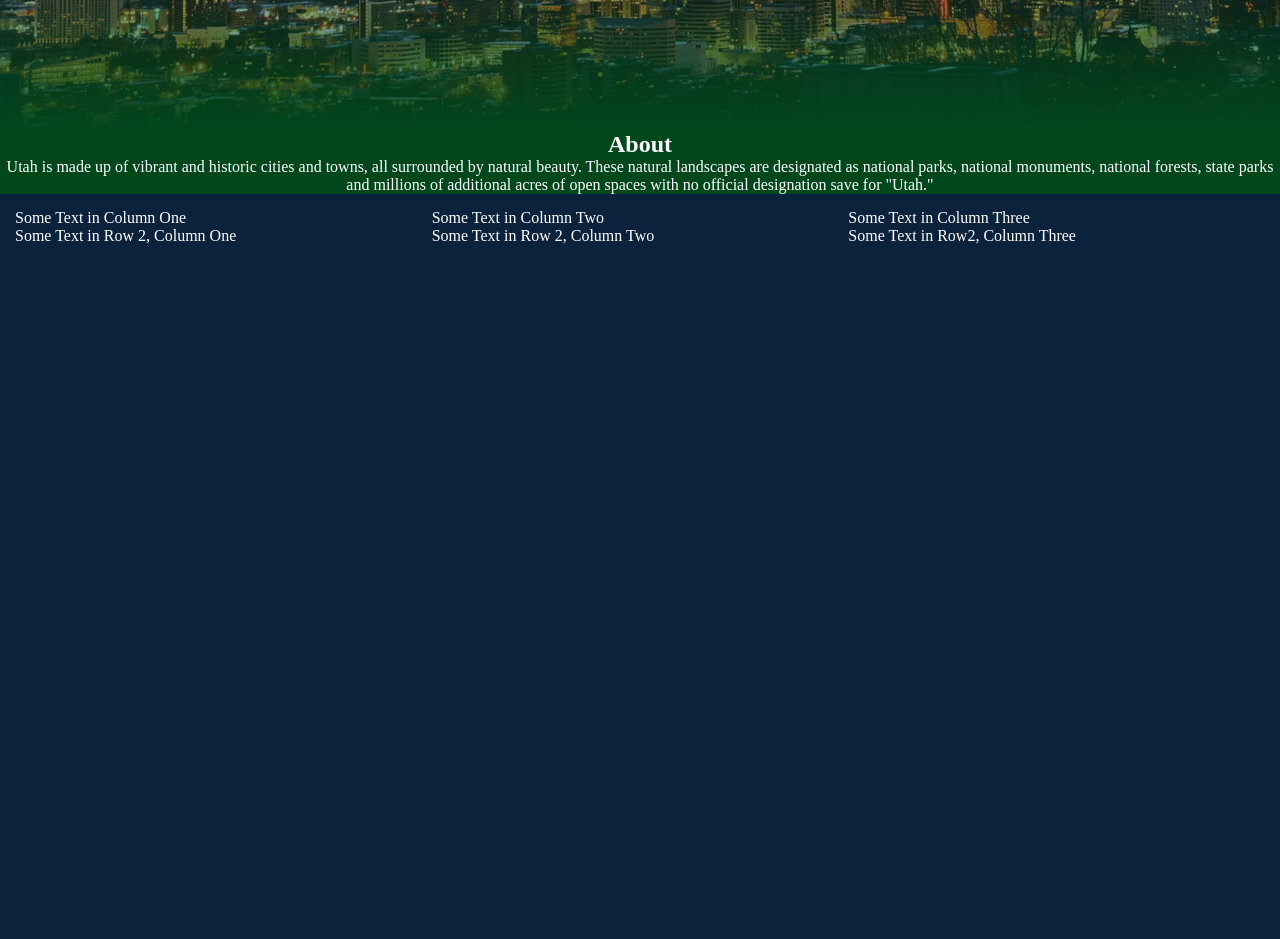
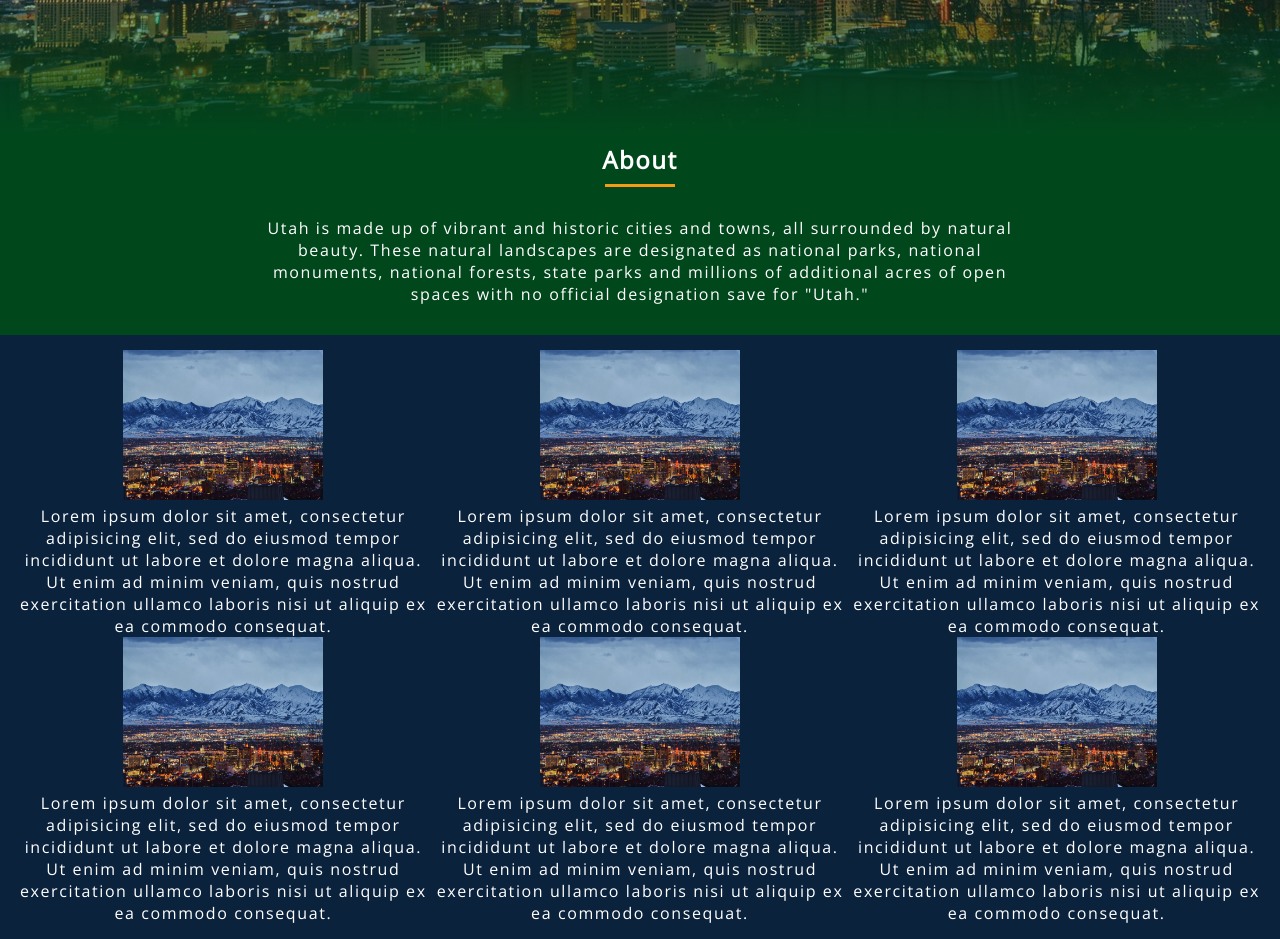
Before and after one commit to ChandlerWhite/chandlerwhite.github.io-utah-project, a plain HTML site: page index.html in a window 1280 px wide. Shown: the part 640-1579 px from the top of the page. Before the commit the page ends 900 px from the top, so only its background shows below. Drawn offline with nearby package versions, Linux system fonts and the light colour scheme.

Commit message:
Added about section and google fonts

```diff
--- a/index.html
+++ b/index.html
@@ -4,6 +4,7 @@
 		<title>Utah &#124; Life Elevated</title>
 		<meta charset="utf-8">
 		<meta name="viewport" content="width=device-width, initial-scale=1, shrink-to-fit=no">
+		<link href="https://fonts.googleapis.com/css?family=Open+Sans|Vollkorn:900" rel="stylesheet">
 		<link rel="stylesheet" type="text/css" href="style.css">
 	</head>
 	<body id="home">
@@ -12,58 +13,86 @@
 				<a href="#home"><li>Home</li></a>
 				<a href="#about"><li>About</li></a>
 				<a href="#touring"><li>Touring</li></a>
-				<a><li>Contact</li></a>
+				<a href="#contact"><li>Contact</li></a>
 			</ul>
-		</nav>
+		</nav> <!-- End Nav -->
 		<header class="main-header">
 			<div class="main-header-op">
 				<div class="slogan">
-					<h1>Utah<br>Life Elevated</h1>
-					<a href="#" class="call-to-action">Learn More</a>
+					<h1><span><a href="#home">Utah</a></span><br>Life Elevated</h1>
+					<a href="#about" class="call-to-action">Learn More</a>
 				</div>
 			</div>
-		</header>
+		</header> <!-- End Header -->
 		<section id="about" class="about-bar">
 			<h2>About</h2>
+			<hr>
 			<p>Utah is made up of vibrant and historic cities and towns, all surrounded by natural beauty. These natural landscapes are designated as national parks, national monuments, national forests, state parks and millions of additional acres of open spaces with no official designation save for "Utah."</p>
-		</section>
+		</section> <!-- End About Bar -->
 		<section id="touring">
 			<div class='tour-wrapper'>
 				<div class='row'> <!-- Row 1 -->
 					<div class='column'>
-					  	<div class='orange-column'>
-					    Some Text in Column One
+					  	<div class='tour-img'>
+					    	<img src="img/main-background.jpg">
 					  	</div>
+					  	<p>Lorem ipsum dolor sit amet, consectetur adipisicing elit, sed do eiusmod
+					  	tempor incididunt ut labore et dolore magna aliqua. Ut enim ad minim veniam,
+					  	quis nostrud exercitation ullamco laboris nisi ut aliquip ex ea commodo
+					  	consequat.</p>
 					</div>
 					<div class='column'>
-					  	<div class='blue-column'>
-					    Some Text in Column Two
+					  	<div class='tour-img'>
+					    	<img src="img/main-background.jpg">
 					  	</div>
+					  	<p>Lorem ipsum dolor sit amet, consectetur adipisicing elit, sed do eiusmod
+					  	tempor incididunt ut labore et dolore magna aliqua. Ut enim ad minim veniam,
+					  	quis nostrud exercitation ullamco laboris nisi ut aliquip ex ea commodo
+					  	consequat.</p>
 					</div>
 					<div class='column'>
-					  	<div class='green-column'>
-					    Some Text in Column Three
+					  	<div class='tour-img'>
+					    	<img src="img/main-background.jpg">
 					  	</div>
+					  	<p>Lorem ipsum dolor sit amet, consectetur adipisicing elit, sed do eiusmod
+					  	tempor incididunt ut labore et dolore magna aliqua. Ut enim ad minim veniam,
+					  	quis nostrud exercitation ullamco laboris nisi ut aliquip ex ea commodo
+					  	consequat.</p>
 					</div>
-				</div>
+				</div> <!-- End Row 1 -->
 				<div class='row'> <!-- Row 2 -->
 					<div class='column'>
-					  <div class='green-column'>
-					    Some Text in Row 2, Column One
-					  </div>
+					  <div class='tour-img'>
+					    	<img src="img/main-background.jpg">
+					  	</div>
+					  	<p>Lorem ipsum dolor sit amet, consectetur adipisicing elit, sed do eiusmod
+					  	tempor incididunt ut labore et dolore magna aliqua. Ut enim ad minim veniam,
+					  	quis nostrud exercitation ullamco laboris nisi ut aliquip ex ea commodo
+					  	consequat.</p>
 					</div>
 					<div class='column'>
-					  <div class='orange-column'>
-					    Some Text in Row 2, Column Two
-					  </div>
+					  <div class='tour-img'>
+					    	<img src="img/main-background.jpg">
+					  	</div>
+					  	<p>Lorem ipsum dolor sit amet, consectetur adipisicing elit, sed do eiusmod
+					  	tempor incididunt ut labore et dolore magna aliqua. Ut enim ad minim veniam,
+					  	quis nostrud exercitation ullamco laboris nisi ut aliquip ex ea commodo
+					  	consequat.</p>
 					</div>
 					<div class='column'>
-					  <div class='blue-column'>
-					    Some Text in Row2, Column Three
-					  </div>
+					  <div class='tour-img'>
+					    	<img src="img/main-background.jpg">
+					  	</div>
+					  	<p>Lorem ipsum dolor sit amet, consectetur adipisicing elit, sed do eiusmod
+					  	tempor incididunt ut labore et dolore magna aliqua. Ut enim ad minim veniam,
+					  	quis nostrud exercitation ullamco laboris nisi ut aliquip ex ea commodo
+					  	consequat.</p>
 					</div>
-				</div>
+				</div> <!-- End Row 2 -->
 			</div>
-		</section>
+		</section> <!-- End Touring Section -->
+		<footer id="contact">
+
+		</footer>
 	</body>
 </html>
--- a/style.css
+++ b/style.css
@@ -17,6 +17,16 @@
 body {
 	background-color: #0B223D;
 	color: #fff;
+	font-family: 'Open Sans', sans-serif;
+	letter-spacing: .1rem;
+}
+
+hr {
+	background-color: #F39C14;
+	border: none;
+	width: 70px;
+	height: 3px;
+	margin: 0 auto;
 }
 
 /* Links */
@@ -24,12 +34,20 @@ body {
 a {
 	color: #F39C14;
 	text-decoration: none;
-	font-family: sans-serif;
+	border-color: #F39C14;
 }
 
 a:hover {
 	color: #fff;
+	border-color: #fff;
 	cursor: pointer;
+	transition: .4s;
+}
+
+a:active {
+	color: #01471C;
+	border-color: #01471C;
+	transition: 0s;
 }
 
 /* Nav Bar */
@@ -66,10 +84,24 @@ div.slogan {
   text-align: center;
 }
 
+div.slogan span {
+	font-family: 'Vollkorn', serif;
+	letter-spacing: .5rem;
+	font-size: 5rem;
+	text-transform: uppercase;
+	text-shadow: 2px 2px 5px #0B223D;
+	color: #F39C14;
+}
+
+div.slogan span:hover {
+	text-shadow: 2px 2px 5px #F39C14;
+}
+
 div.slogan h1 {
-	font-size: 4rem;
-	margin-bottom: 30px;
+	font-size: 2rem;
+	margin-bottom: 50px;
 	text-transform: uppercase;
+	font-family: 'Vollkorn', serif;
 }
 
 .call-to-action {
@@ -84,6 +116,14 @@ div.slogan h1 {
 .about-bar {
 	text-align: center;
 	background-color: #01471C;
+}
+
+.about-bar > h2 {
+	padding: 8px;
+}
+
+.about-bar > p {
+	padding: 30px 19%;
 }
 
 /* Flexbox Gallery */
@@ -105,4 +145,11 @@ div.slogan h1 {
   flex-direction: column;
   flex-basis: 100%;
   flex: 1;
+  align-items: center;
+  text-align: center;
 }
+
+.tour-img > img {
+	width: 200px;
+	height: 150px;
+}
```
